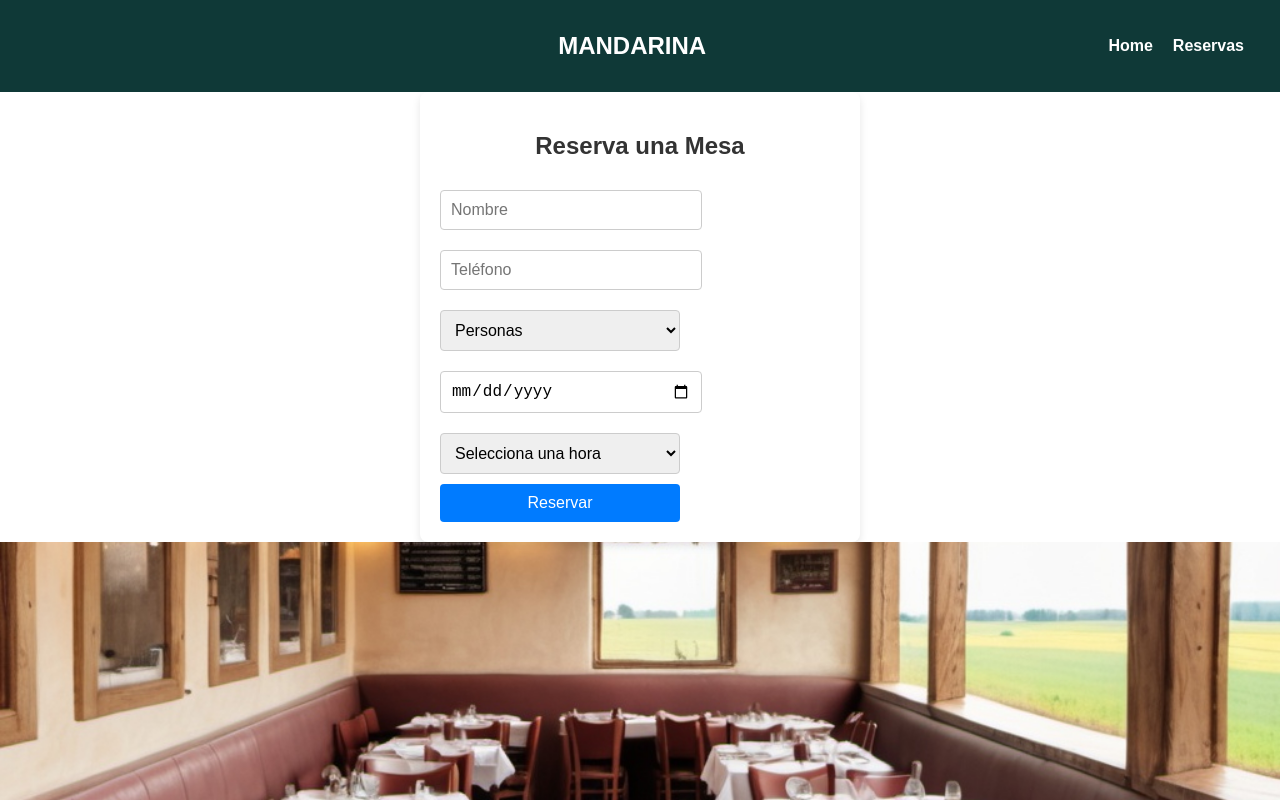
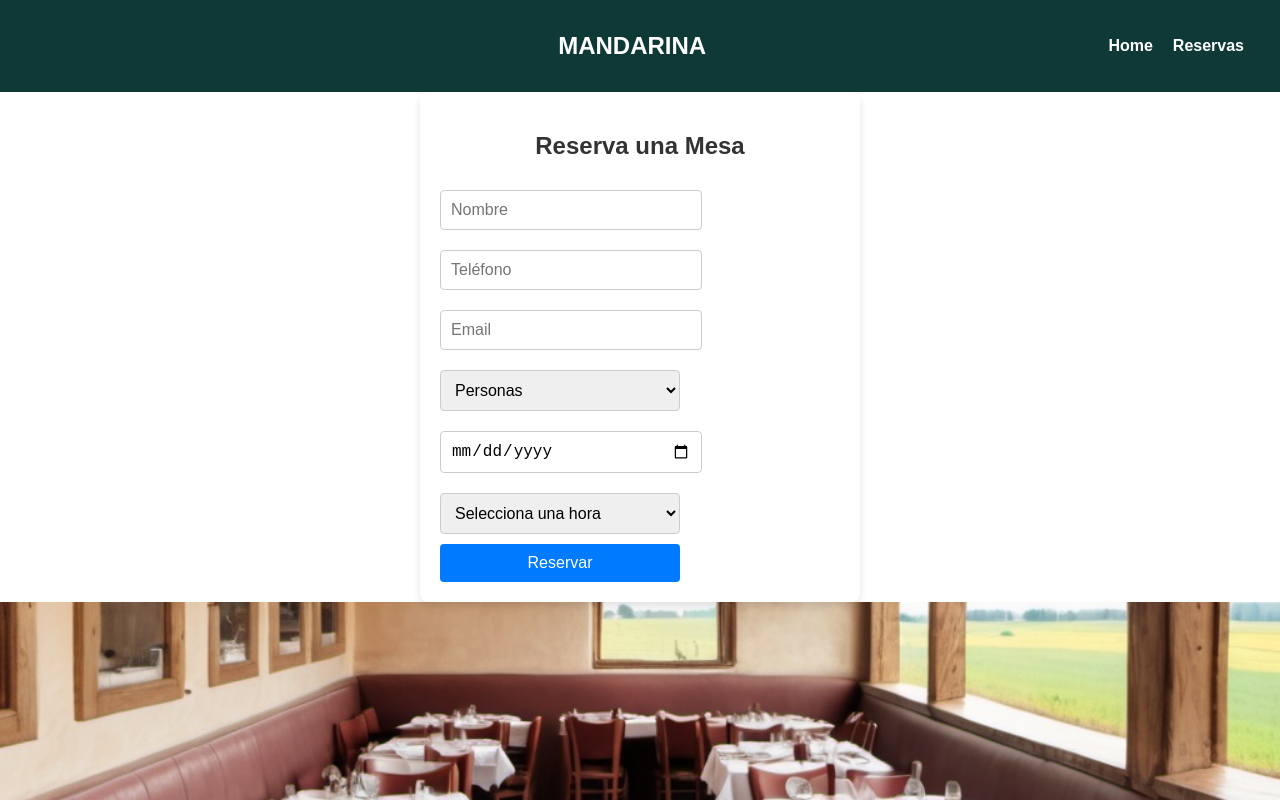
Before and after one commit to itrevixx/WebRestaurante, a React (Vite) app: page /reservas in a window 1280 px wide. Built offline with nearby package versions, Linux system fonts and the light colour scheme.

Commit message:
correo añadido

```diff
--- a/src/pages/Reserves/Reserves.jsx
+++ b/src/pages/Reserves/Reserves.jsx
@@ -6,16 +6,16 @@ import "./Reserves.css"; // Asegúrate de que la ruta sea correcta
 const Reserves = () => {
   const [name, setName] = useState("");
   const [phone, setPhone] = useState("");
+  const [email, setEmail] = useState("");
   const [person, setPerson] = useState("");
   const [date, setDate] = useState("");
   const [time, setTime] = useState("");
-
-
 
   const handleClick = async () => {
     const createdClient = await createClient({
       name: name,
       phone: phone,
+      email: email,
     });
 
     const clientId = createdClient.data.id;
@@ -33,6 +33,7 @@ const Reserves = () => {
       setPerson("");
       setDate("");
       setTime("");
+      setEmail("");
 
       alert("Reserva hecha!");
     } catch (error) {
@@ -58,6 +59,13 @@ const Reserves = () => {
           placeholder="Teléfono"
           value={phone}
           onChange={(e) => setPhone(e.target.value)}
+        />
+        <input
+          type="text"
+          className="input-field"
+          placeholder="Email"
+          value={email}
+          onChange={(e) => setEmail(e.target.value)}
         />
         <select
           className="select-field"
```
